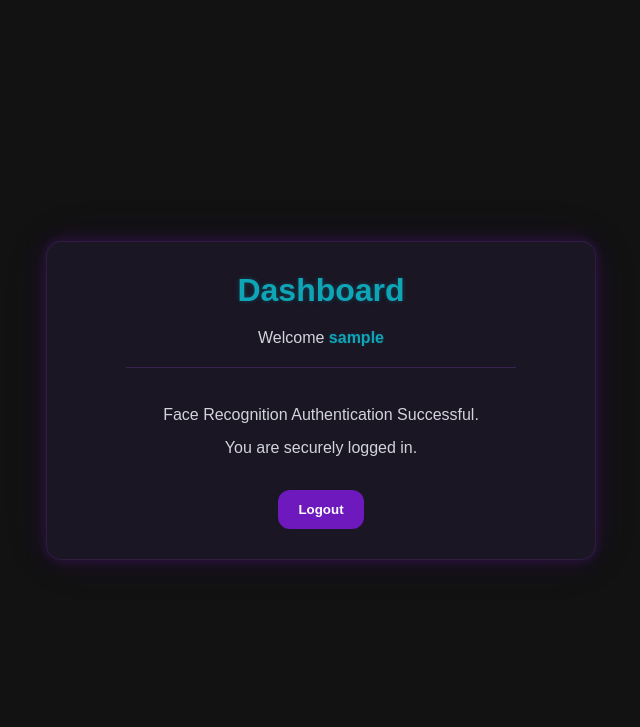
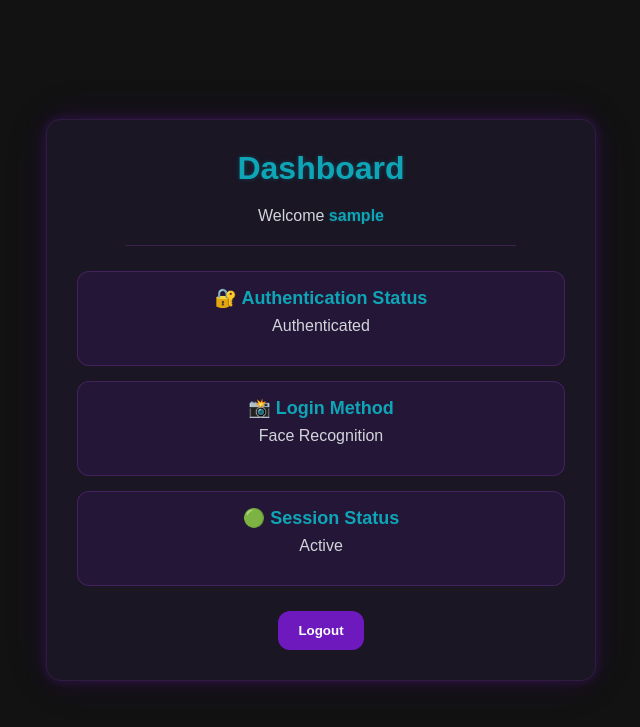
Before and after one commit to AryaBhongade/face-recognition-login-system, a Flask app: page /dashboard in a window 1280 px wide. Shown: the top 727 px of the page, without its empty margins (319-959 px from the left). Run offline with Flask 3, Linux system fonts and the light colour scheme; the visitor is signed in with stand-in values (Sample User, id 1).

Commit message:
Enhance dashboard interface

```diff
--- a/app.py
+++ b/app.py
@@ -32,17 +32,12 @@ def face_register():
     success = register_face(username)
 
     if success:
-
-        flash("✅ Registration successful.")
-
         session["user"] = username
-
         return redirect(
             url_for("dashboard")
         )
 
     flash("❌ Username already exists.")
-
     return redirect(
         url_for("register")
     )
@@ -78,13 +73,11 @@ def face_login():
 
     if username:
 
-        flash("✅ Login successful.")
-
         session["user"] = username
 
         return redirect(
-            url_for("dashboard")
-        )
+        url_for("dashboard")
+    )
 
     flash("❌ Face not recognized.")
 
--- a/static/css/style.css
+++ b/static/css/style.css
@@ -144,3 +144,34 @@ a {
 
     text-align: center;
 }
+
+.dashboard-grid {
+
+    display: flex;
+
+    flex-direction: column;
+
+    gap: 15px;
+
+    margin: 25px 0;
+}
+
+.info-card {
+
+    background: rgba(110, 25, 189, 0.12);
+
+    border: 1px solid rgba(160, 70, 212, 0.25);
+
+    border-radius: 12px;
+
+    padding: 15px;
+}
+
+.info-card h3 {
+
+    color: var(--heading-color);
+
+    margin-bottom: 8px;
+
+    font-size: 18px;
+}
--- a/templates/dashboard.html
+++ b/templates/dashboard.html
@@ -27,23 +27,52 @@
 
         <div class="divider"></div>
 
-        <br>
+        <div class="dashboard-grid">
+
+            <div class="info-card">
+
+                <h3>
+                    🔐 Authentication Status
+                </h3>
 
                 <p>
-            Face Recognition Authentication
-            Successful.
+                    Authenticated
                 </p>
 
+            </div>
+
+            <div class="info-card">
+
+                <h3>
+                    📸 Login Method
+                </h3>
+
                 <p>
-            You are securely logged in.
+                    Face Recognition
                 </p>
 
-        <br>
+            </div>
+
+            <div class="info-card">
+
+                <h3>
+                    🟢 Session Status
+                </h3>
+
+                <p>
+                    Active
+                </p>
+
+            </div>
+
+        </div>
 
         <a href="/logout">
+
             <button>
                 Logout
             </button>
+
         </a>
 
     </div>
```
Lines whose indentation alone changed are shown as unchanged.
